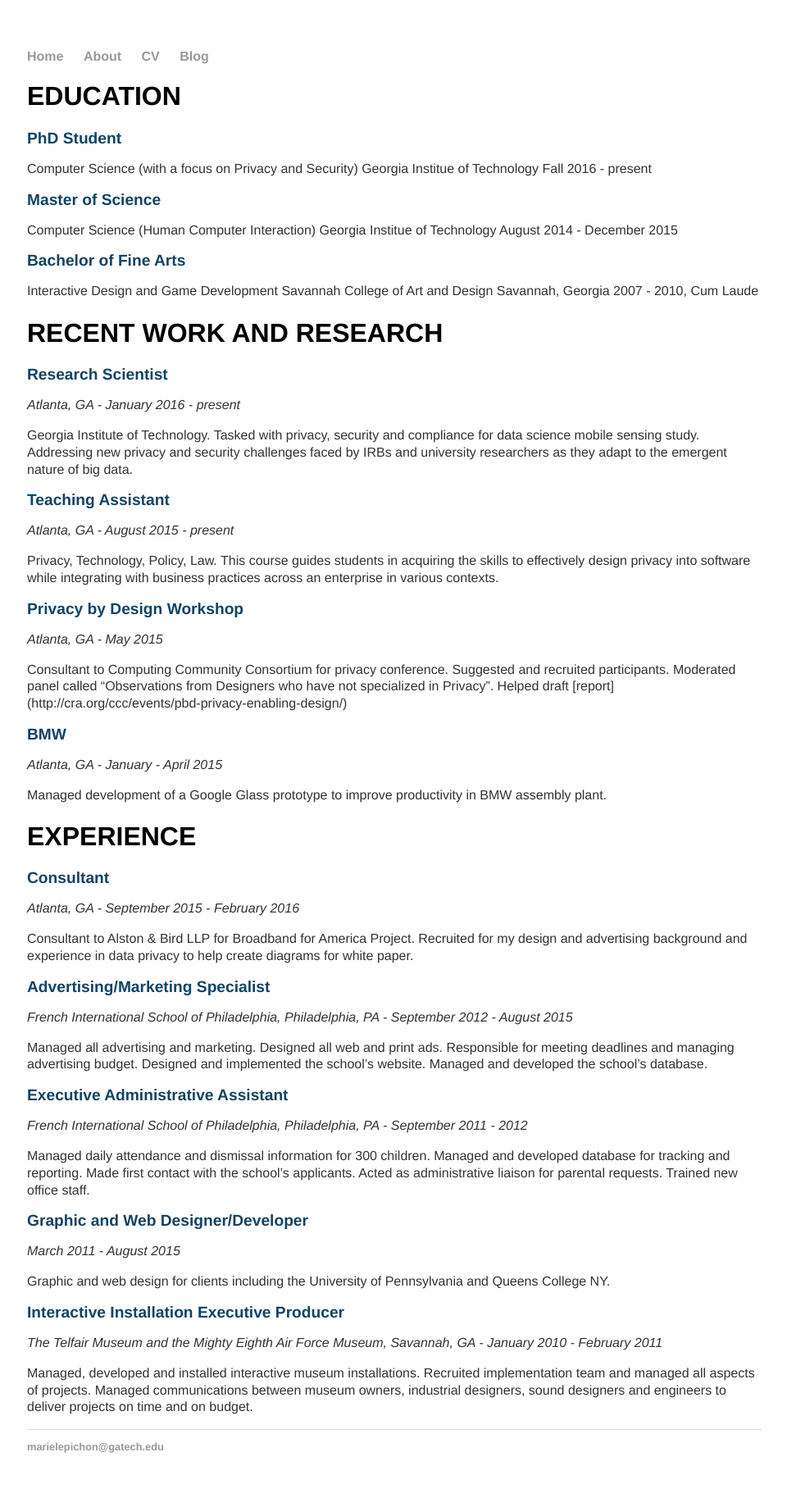
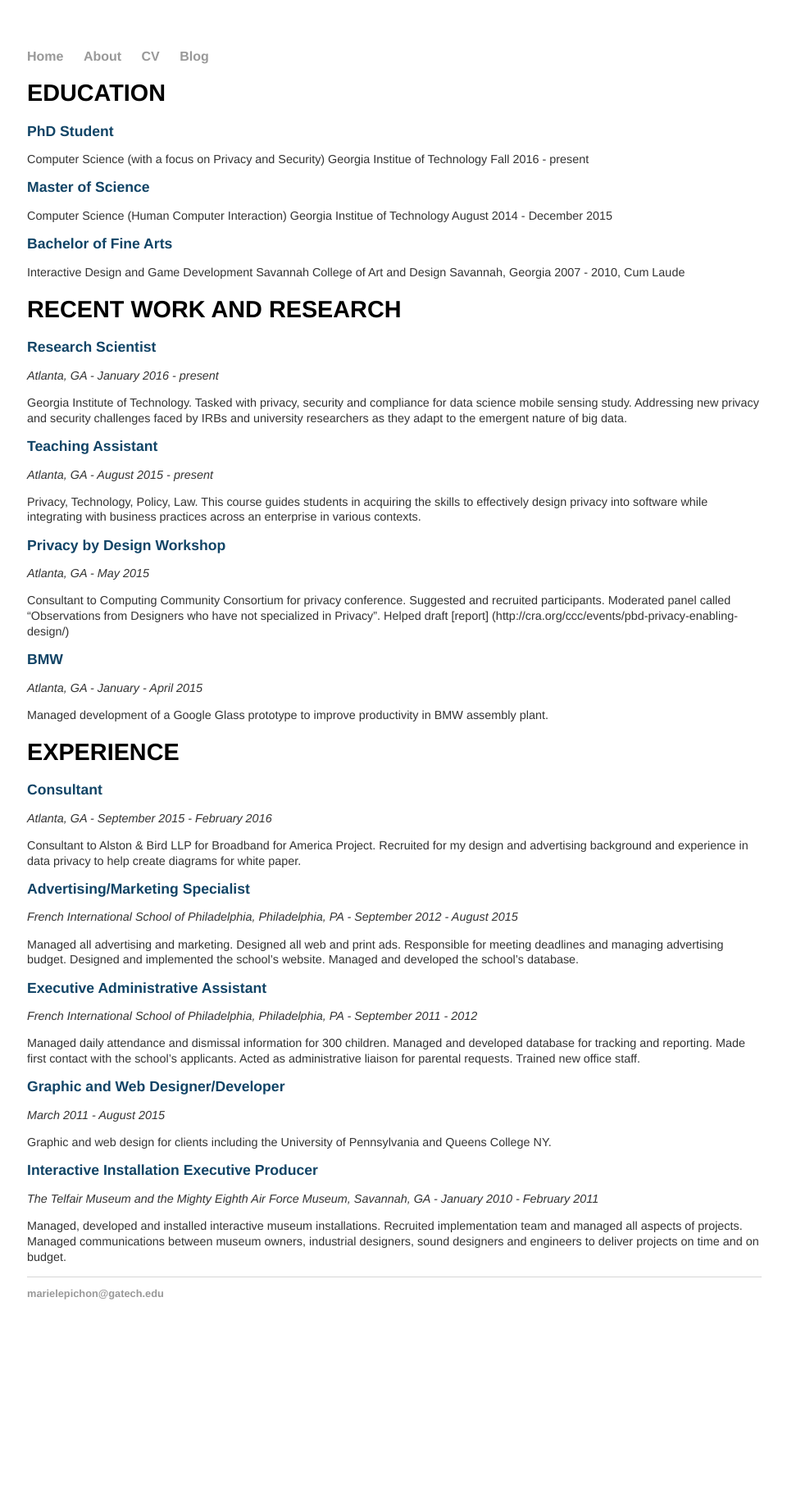
Before and after one commit to mlepic20/mlepic20.github.io, a Jekyll site: the page built from cv/index.md, in a window 1280 px wide. Shown: the whole page at 82% size, without its empty margins (159-1119 px from the left). Built offline with Jekyll 4.4.1, drawn with Linux system fonts in a browser that asks for light colours; after the commit the page ends 1645 px from its top, so only the background shows below that.

Commit message:
Update main.css

```diff
--- a/css/main.css
+++ b/css/main.css
@@ -20,16 +20,16 @@ a:hover {
     text-decoration: underline;
 }
 h1 {
-    font-size: 2em;
+    font-size: 1.8em;
     font-family:'Helvetica', 'Arial', 'Sans-Serif';
 }
 h2 {
-    font-size: 1.2em;
+    font-size: 1.1em;
     font-family:'Helvetica', 'Arial', 'Sans-Serif';
     color: #114466;
 }
 p {
-    font-size: 1em;
+    font-size: .9em;
     line-height: 1.3em;
     color: #333;
     font-family:'Helvetica', 'Arial', 'Sans-Serif';
```
